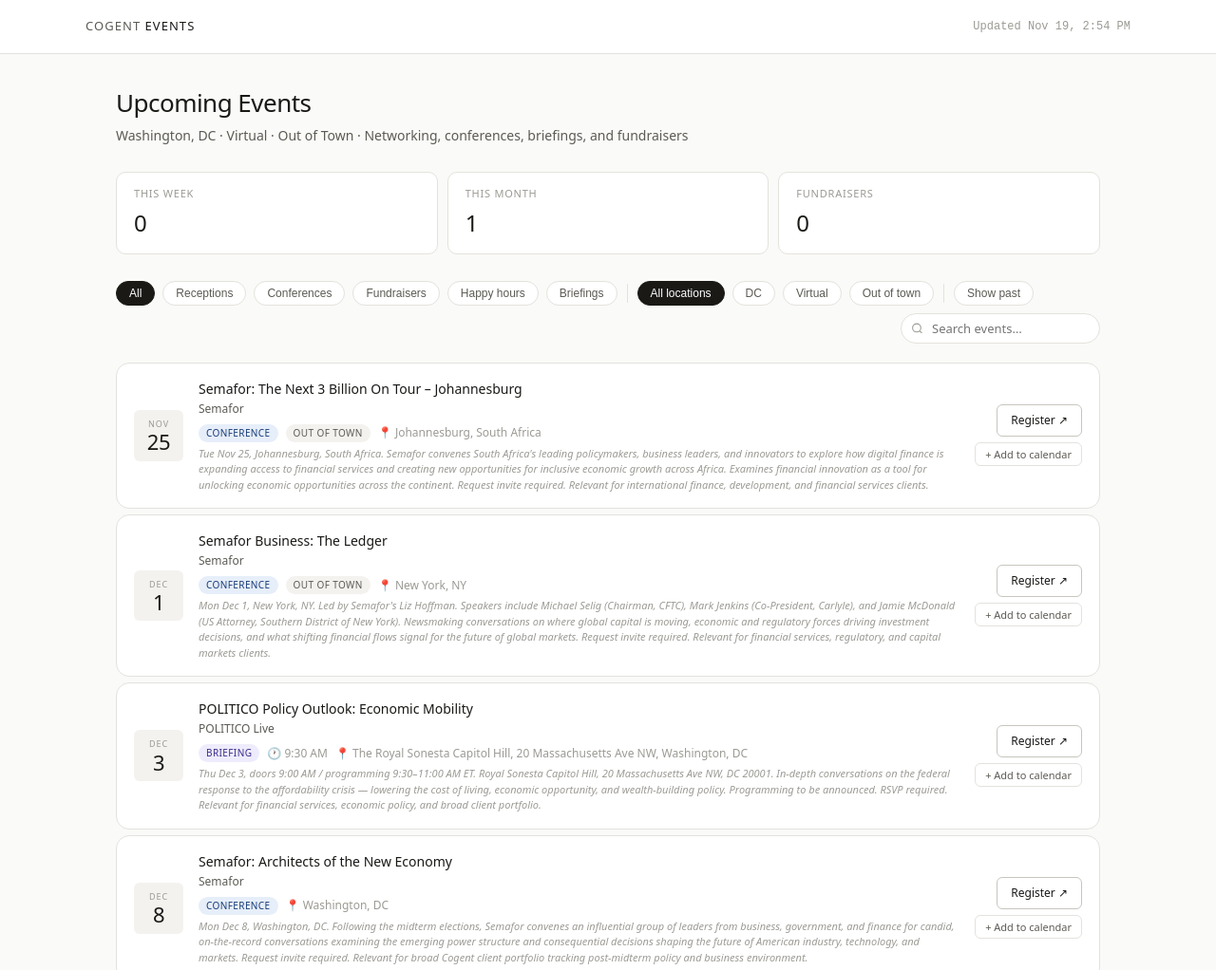
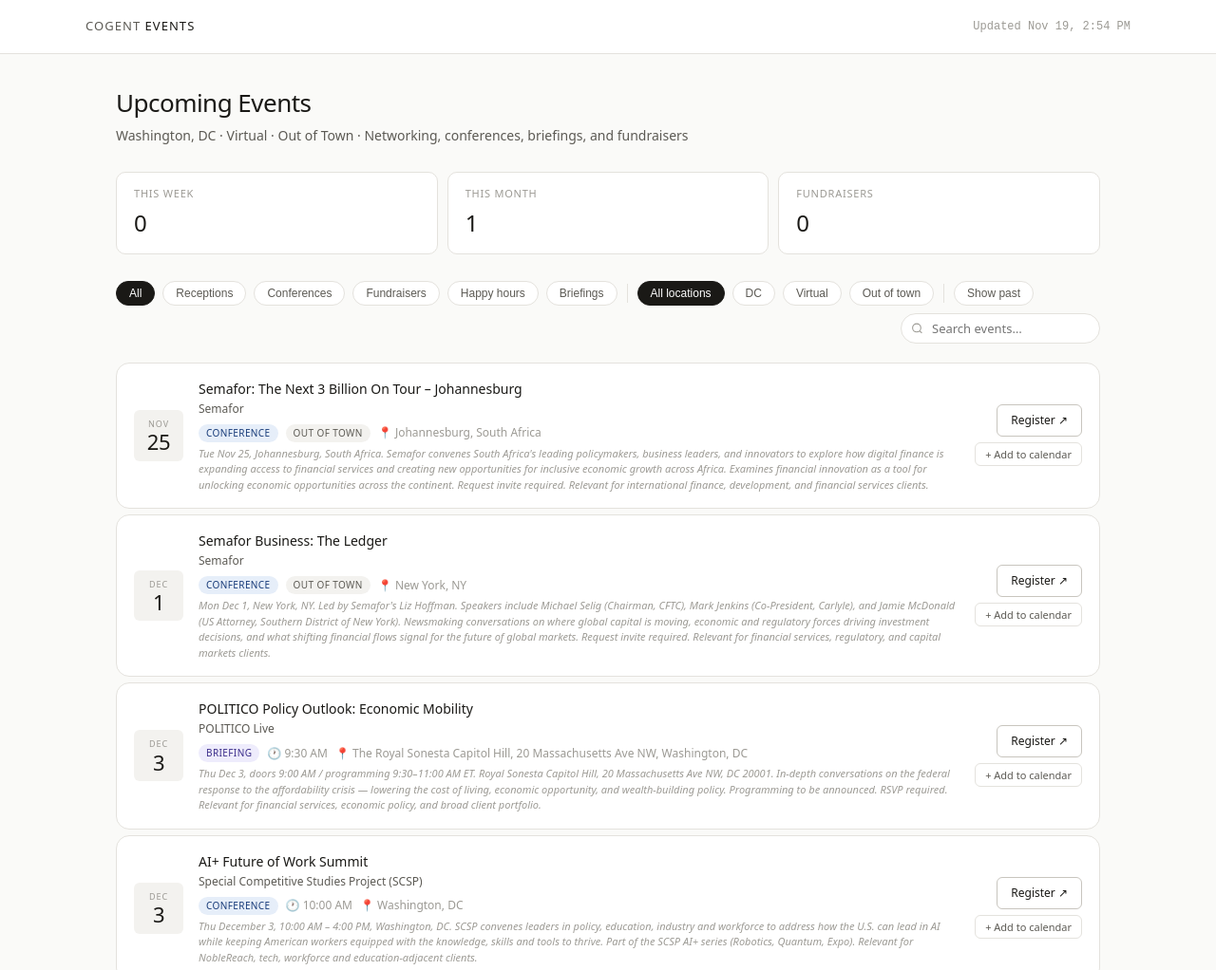
Before and after one commit to tmc2550/CS-events, a plain HTML site: page index.html in a window 1280 px wide. Shown: the top 1022 px of the page at 95% size. Drawn offline with Linux system fonts and the light colour scheme.

Commit message:
Update index.html

```diff
--- a/index.html
+++ b/index.html
@@ -628,6 +628,7 @@ allEvents = [
   {"id":"semafor-next-3-billion-tour-1125","name":"Semafor: The Next 3 Billion On Tour – Johannesburg","host":"Semafor","date":"2026-11-25","time":"","location":"Johannesburg, South Africa","type":"conference","city":"oot","link":"https://events.semafor.com/","notes":"Tue Nov 25, Johannesburg, South Africa. Semafor convenes South Africa's leading policymakers, business leaders, and innovators to explore how digital finance is expanding access to financial services and creating new opportunities for inclusive economic growth across Africa. Examines financial innovation as a tool for unlocking economic opportunities across the continent. Request invite required. Relevant for international finance, development, and financial services clients."},
   {"id":"semafor-ledger-1201","name":"Semafor Business: The Ledger","host":"Semafor","date":"2026-12-01","time":"","location":"New York, NY","type":"conference","city":"oot","link":"https://events.semafor.com/","notes":"Mon Dec 1, New York, NY. Led by Semafor's Liz Hoffman. Speakers include Michael Selig (Chairman, CFTC), Mark Jenkins (Co-President, Carlyle), and Jamie McDonald (US Attorney, Southern District of New York). Newsmaking conversations on where global capital is moving, economic and regulatory forces driving investment decisions, and what shifting financial flows signal for the future of global markets. Request invite required. Relevant for financial services, regulatory, and capital markets clients."},
   {"id":"politico-economic-mobility-1203","name":"POLITICO Policy Outlook: Economic Mobility","host":"POLITICO Live","date":"2026-12-03","time":"09:30","location":"The Royal Sonesta Capitol Hill, 20 Massachusetts Ave NW, Washington, DC","type":"briefing","city":"dc","link":"https://www.politico.com/live-events/","notes":"Thu Dec 3, doors 9:00 AM / programming 9:30–11:00 AM ET. Royal Sonesta Capitol Hill, 20 Massachusetts Ave NW, DC 20001. In-depth conversations on the federal response to the affordability crisis — lowering the cost of living, economic opportunity, and wealth-building policy. Programming to be announced. RSVP required. Relevant for financial services, economic policy, and broad client portfolio."},
+  {"id":"scsp-ai-future-of-work-1203","name":"AI+ Future of Work Summit","host":"Special Competitive Studies Project (SCSP)","date":"2026-12-03","time":"10:00","location":"Washington, DC","type":"conference","city":"dc","link":"https://www.scsp.ai/ai-futureofwork/","notes":"Thu December 3, 10:00 AM – 4:00 PM, Washington, DC. SCSP convenes leaders in policy, education, industry and workforce to address how the U.S. can lead in AI while keeping American workers equipped with the knowledge, skills and tools to thrive. Part of the SCSP AI+ series (Robotics, Quantum, Expo). Relevant for NobleReach, tech, workforce and education-adjacent clients."},
   {"id":"semafor-architects-new-economy-1208","name":"Semafor: Architects of the New Economy","host":"Semafor","date":"2026-12-08","time":"","location":"Washington, DC","type":"conference","city":"dc","link":"https://events.semafor.com/","notes":"Mon Dec 8, Washington, DC. Following the midterm elections, Semafor convenes an influential group of leaders from business, government, and finance for candid, on-the-record conversations examining the emerging power structure and consequential decisions shaping the future of American industry, technology, and markets. Request invite required. Relevant for broad Cogent client portfolio tracking post-midterm policy and business environment."},
   {"id":"semafor-hedges-bets-prediction-markets-1209","name":"Semafor: Hedges and Bets – The Future of Prediction Markets","host":"Semafor","date":"2026-12-09","time":"","location":"Washington, DC","type":"conference","city":"dc","link":"https://events.semafor.com/","notes":"Tue Dec 9, Washington, DC. Prediction markets have surged into the mainstream, raising new questions about regulation, oversight, and their role in the financial landscape. Speakers include Sen. Richard Blumenthal (D-Conn.), Mark Hicks (NCAA enforcement), and Michael Lipitz (George Washington University Athletics Director). Explores the future of this rapidly evolving industry. Request invite required. Relevant for financial services, regulatory, and sports-adjacent clients."},
   {"id":"semafor-resource-race-1209","name":"Semafor: Resource Race","host":"Semafor","date":"2026-12-09","time":"","location":"Washington, DC","type":"conference","city":"dc","link":"https://events.semafor.com/","notes":"Tue Dec 9, Washington, DC. As AI moves from software into the physical world, access to power, critical minerals, land, and grid capacity is becoming essential to national competitiveness. Brings together leaders across business, energy, and government to examine the economic and policy challenges of powering the AI revolution and the partnerships needed to meet the demands of the next decade. Request invite required. Relevant for energy, tech, and AI infrastructure clients."},
```
